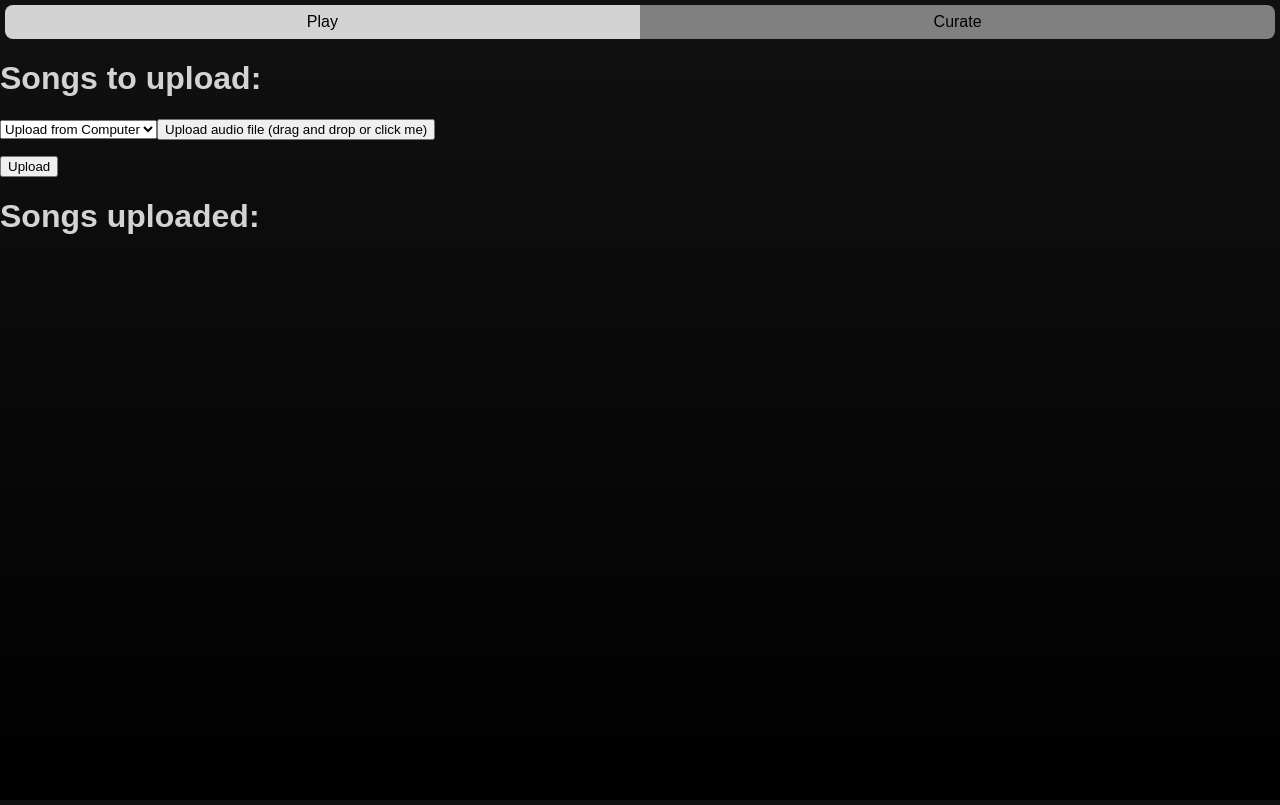
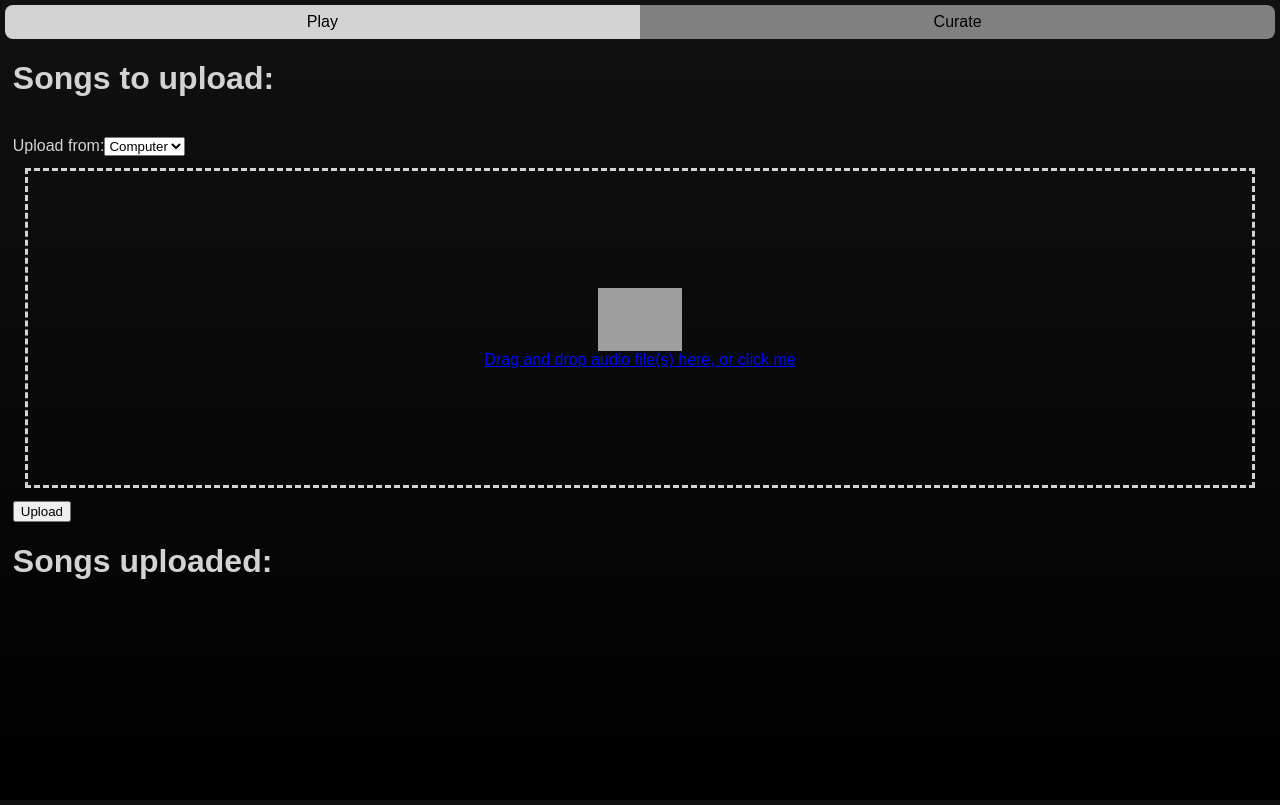
Before and after one commit to Moses-Bejon/respire, a React (Vite) app in the folder respire/: page /respire/curate in a window 1280 px wide. Built offline with nearby package versions, Linux system fonts and the light colour scheme; grey boxes are pictures that could not be loaded.

Commit message:
did some CSS for the curator

```diff
--- a/respire/src/curator/Curator.tsx
+++ b/respire/src/curator/Curator.tsx
@@ -3,6 +3,7 @@ import {SongsList} from "./songsList.tsx";
 import type {Song} from "../customTypes.ts";
 import {useState,useEffect} from "react";
 import {SongInput} from "./songInput.tsx";
+import "./curator.css";
 
 export function Curator() {
 
@@ -13,7 +14,7 @@ export function Curator() {
     }, []);
 
     return (
-        <>
+        <div className={"curator"}>
             <h1>Songs to upload:</h1>
             <SongInput />
             <h1>Songs uploaded:</h1>
@@ -22,6 +23,6 @@ export function Curator() {
                 deleteSongIndex={controller.deleteSongIndex.bind(controller)}
                 updateSongAtIndex={controller.updateSongAtIndex.bind(controller)}
             />
-        </>
+        </div>
     )
 }
--- /dev/null
+++ b/respire/src/curator/curator.css
@@ -0,0 +1,3 @@
+.curator {
+    margin: 1%;
+}
--- /dev/null
+++ b/respire/src/curator/fileInput.css
@@ -0,0 +1,22 @@
+.fileInput {
+    border: lightgray dashed 3px;
+    box-sizing: border-box;
+
+    width: 98%;
+    margin: 1%;
+
+    height: 40vh;
+    cursor: pointer;
+    display: flex;
+    justify-content: center;
+    align-items: center;
+    flex-direction: column;
+    color: blue;
+    text-decoration: underline;
+}
+
+.fileInput > img{
+    width: 20%;
+    height: 20%;
+    object-fit: contain;
+}
--- a/respire/src/curator/fileInput.tsx
+++ b/respire/src/curator/fileInput.tsx
@@ -1,4 +1,5 @@
 import {type DragEvent} from "react";
+import "./fileInput.css";
 
 export function FileInput(
     {uploadName,fileUploadCallback,accept}:
@@ -51,8 +52,9 @@ export function FileInput(
     }
 
     return (
-        <button onClick={handleFileSelect} onDragOver={handleDragOver} onDrop={handleDrop}>
-            Upload {uploadName} (drag and drop or click me)
-        </button>
+        <div className={"fileInput"} onClick={handleFileSelect} onDragOver={handleDragOver} onDrop={handleDrop}>
+            <img src={"public/icons/file.svg"} alt={"upload file image"}/>
+            Drag and drop {uploadName} file(s) here, or click me
+        </div>
     );
 }
--- a/respire/src/curator/songEntry.css
+++ b/respire/src/curator/songEntry.css
@@ -2,6 +2,10 @@
     display: flex;
     height: 50px;
     flex-direction: row;
+}
+
+.songEntry:hover {
+    background-color: gray;
 }
 
 .songEntry > img {
--- a/respire/src/curator/songEntry.tsx
+++ b/respire/src/curator/songEntry.tsx
@@ -10,12 +10,12 @@ export function SongEntry({song, deleteCallback, updateAttributeCallback}:
 
     return (
         <div className="songEntry">
+            <img src={"public/icons/trash.svg"} alt={"delete button"} onClick={deleteCallback} />
             <input value={song.title} onChange={
                 (event) => {
                     updateAttributeCallback("title",event.target.value);
                 }
             }></input>
-            <img src={"public/icons/trash.svg"} alt={"delete button"} onClick={deleteCallback} />
         </div>
     )
 }
--- a/respire/src/curator/songInput.tsx
+++ b/respire/src/curator/songInput.tsx
@@ -4,6 +4,7 @@ import type {Song} from '../customTypes.ts';
 import {SongsList} from "./songsList.tsx";
 import {getUniqueStringWithPrefix} from "../lib/strings.ts";
 import {controller} from "../controller.ts";
+import "./songInput.css";
 
 export function SongInput() {
     const [selectedSource, setSelectedSource] = useState<'local' | 'youtube' | 'spotify'>('local');
@@ -59,18 +60,24 @@ export function SongInput() {
 
     return (
         <div className="songInput">
+
+            <SongsList songArray={uploads} deleteSongIndex={deleteSongIndex} updateSongAtIndex={updateSongAtIndex}/>
+
+            <br />
+
+            Upload from:
             <select
                 value={selectedSource}
                 onChange={(e) => setSelectedSource(e.target.value as 'local' | 'youtube' | 'spotify')}
             >
-                <option value="local">Upload from Computer</option>
-                <option value="youtube">Upload from YouTube</option>
-                <option value="spotify">Upload from Spotify</option>
+                <option value="local">Computer</option>
+                <option value="youtube">YouTube</option>
+                <option value="spotify">Spotify</option>
             </select>
 
             {selectedSource === 'local' && (
                 <FileInput
-                    uploadName="audio file"
+                    uploadName="audio"
                     fileUploadCallback={uploadLocal}
                     accept="audio/*"
                 />
@@ -82,8 +89,6 @@ export function SongInput() {
                 <p>Spotify upload option - Coming soon</p>
             )}
 
-            <SongsList songArray={uploads} deleteSongIndex={deleteSongIndex} updateSongAtIndex={updateSongAtIndex}/>
-
             <button onClick={sendToController}>Upload</button>
 
         </div>
--- /dev/null
+++ b/respire/src/curator/songsList.css
@@ -0,0 +1,4 @@
+.songsList{
+    display: grid;
+    grid-template-columns: repeat(auto-fit, minmax(500px, 1fr));
+}
--- a/respire/src/curator/songsList.tsx
+++ b/respire/src/curator/songsList.tsx
@@ -1,5 +1,6 @@
 import {type Song} from "../customTypes.ts";
 import {SongEntry} from "./songEntry.tsx";
+import "./songsList.css";
 
 export function SongsList({songArray, deleteSongIndex, updateSongAtIndex}:
                           {
@@ -9,17 +10,17 @@ export function SongsList({songArray, deleteSongIndex, updateSongAtIndex}:
                           }){
 
     return (
-        <ol>
+        <div className="songsList">
             {songArray.map((song, index) => (
-                <li key={index}>
+                <div key={index}>
                     <SongEntry
                         song={song}
                         deleteCallback={() => {deleteSongIndex(index);}}
                         updateAttributeCallback={
                         <K extends keyof Song>(attribute:K, value:Song[K]) => {updateSongAtIndex(index,attribute,value);}}
                     />
-                </li>
+                </div>
             ))}
-        </ol>
+        </div>
     );
 }
--- a/respire/src/index.css
+++ b/respire/src/index.css
@@ -3,6 +3,15 @@ html,body{
   overscroll-behavior: none;
   margin: 0;
   padding: 0;
+
+  -ms-overflow-style: none;
+  scrollbar-width: none;
+
+  user-select: none;
+}
+
+html::-webkit-scrollbar,body::-webkit-scrollbar {
+  display: none;
 }
 
 body {
```
Also changed, not shown: respire/src/curator/songInput.css (added).
